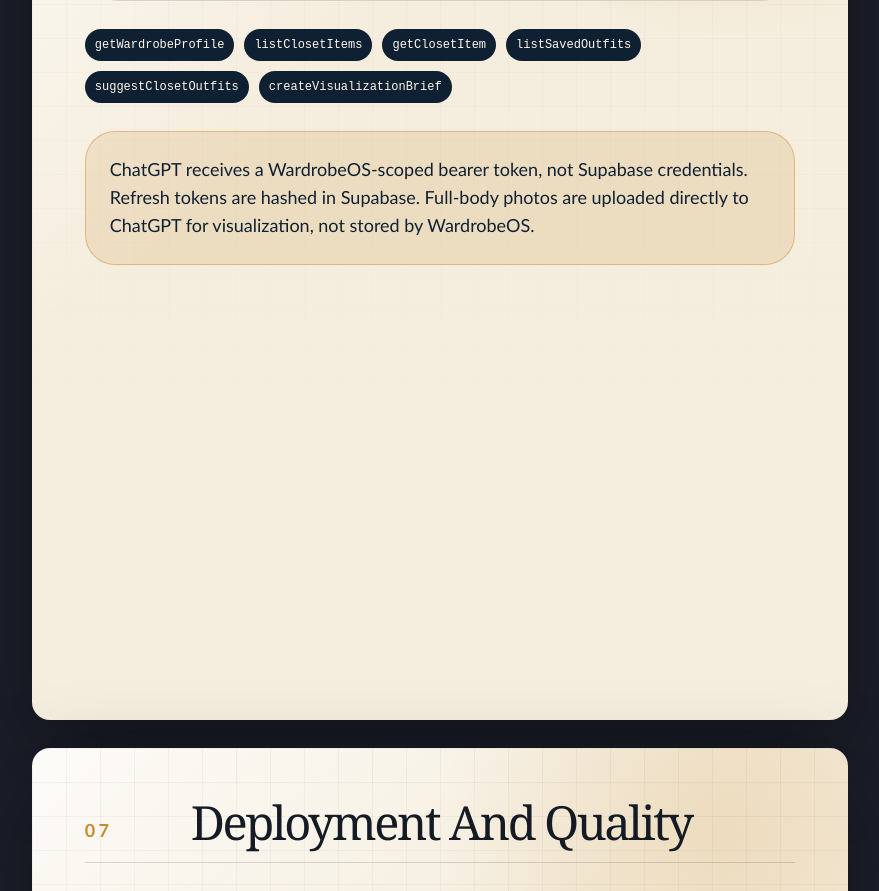
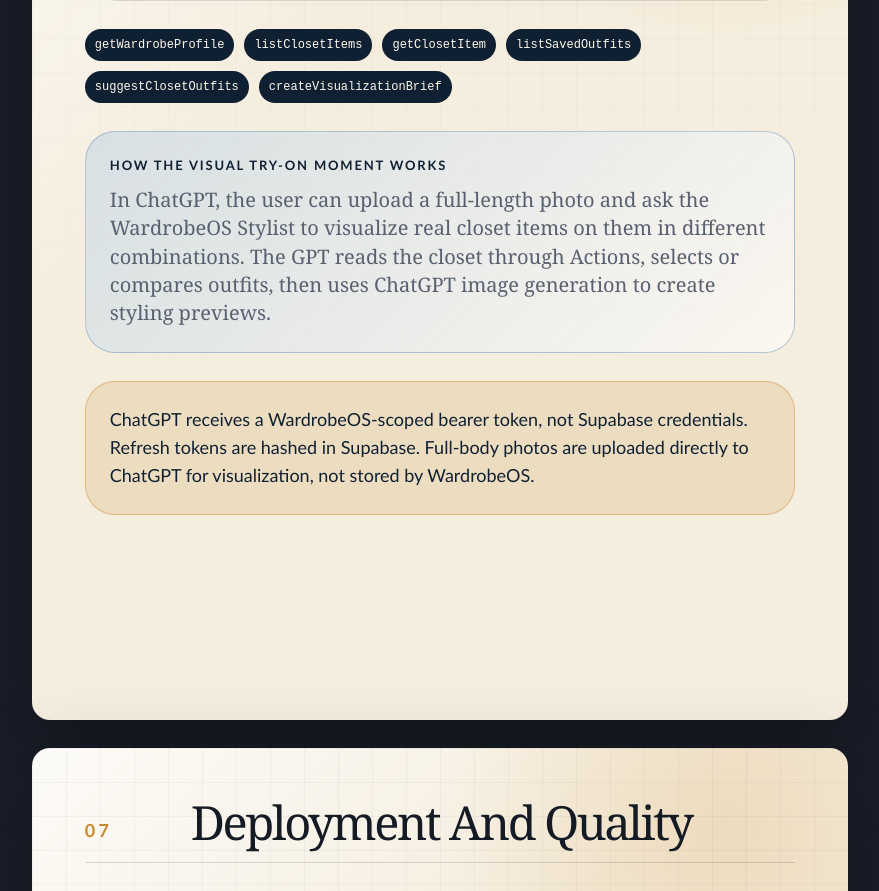
Before and after one commit to amitmahale/WardrobeOS, a Next.js app: page /architecture-magazine in a window 1280 px wide. Shown: the part 6868-7759 px from the top of the page, without its empty margins (200-1079 px from the left). Built offline with nearby package versions, Linux system fonts and the light colour scheme.

Commit message:
Clarify ChatGPT closet visualization flow

```diff
--- a/src/app/architecture-magazine/page.tsx
+++ b/src/app/architecture-magazine/page.tsx
@@ -211,6 +211,14 @@
             <code key={action}>{action}</code>
           ))}
         </div>
+        <div className={styles.visualNote}>
+          <strong>How the visual try-on moment works</strong>
+          <p>
+            In ChatGPT, the user can upload a full-length photo and ask the WardrobeOS Stylist to visualize real closet
+            items on them in different combinations. The GPT reads the closet through Actions, selects or compares outfits,
+            then uses ChatGPT image generation to create styling previews.
+          </p>
+        </div>
         <div className={styles.callout}>
           ChatGPT receives a WardrobeOS-scoped bearer token, not Supabase credentials. Refresh tokens are hashed in
           Supabase. Full-body photos are uploaded directly to ChatGPT for visualization, not stored by WardrobeOS.
--- a/src/app/architecture-magazine/style.module.css
+++ b/src/app/architecture-magazine/style.module.css
@@ -509,6 +509,33 @@
   color: var(--paper-soft);
 }
 
+.visualNote {
+  display: grid;
+  gap: 10px;
+  border: 1px solid rgba(61, 116, 166, 0.35);
+  border-radius: 30px;
+  background:
+    linear-gradient(135deg, rgba(131, 171, 208, 0.28), rgba(255, 255, 255, 0.36)),
+    rgba(255, 255, 255, 0.34);
+  padding: 24px;
+}
+
+.visualNote strong {
+  color: var(--navy);
+  font-family: "Trebuchet MS", Verdana, sans-serif;
+  font-size: 13px;
+  font-weight: 800;
+  letter-spacing: 0.14em;
+  text-transform: uppercase;
+}
+
+.visualNote p {
+  margin: 0;
+  color: var(--muted);
+  font-size: 20px;
+  line-height: 1.42;
+}
+
 .deploymentGrid {
   grid-template-columns: repeat(3, 1fr);
 }
```
Also changed, not shown: 2 other files (tests, documents, lock files or other folders).
